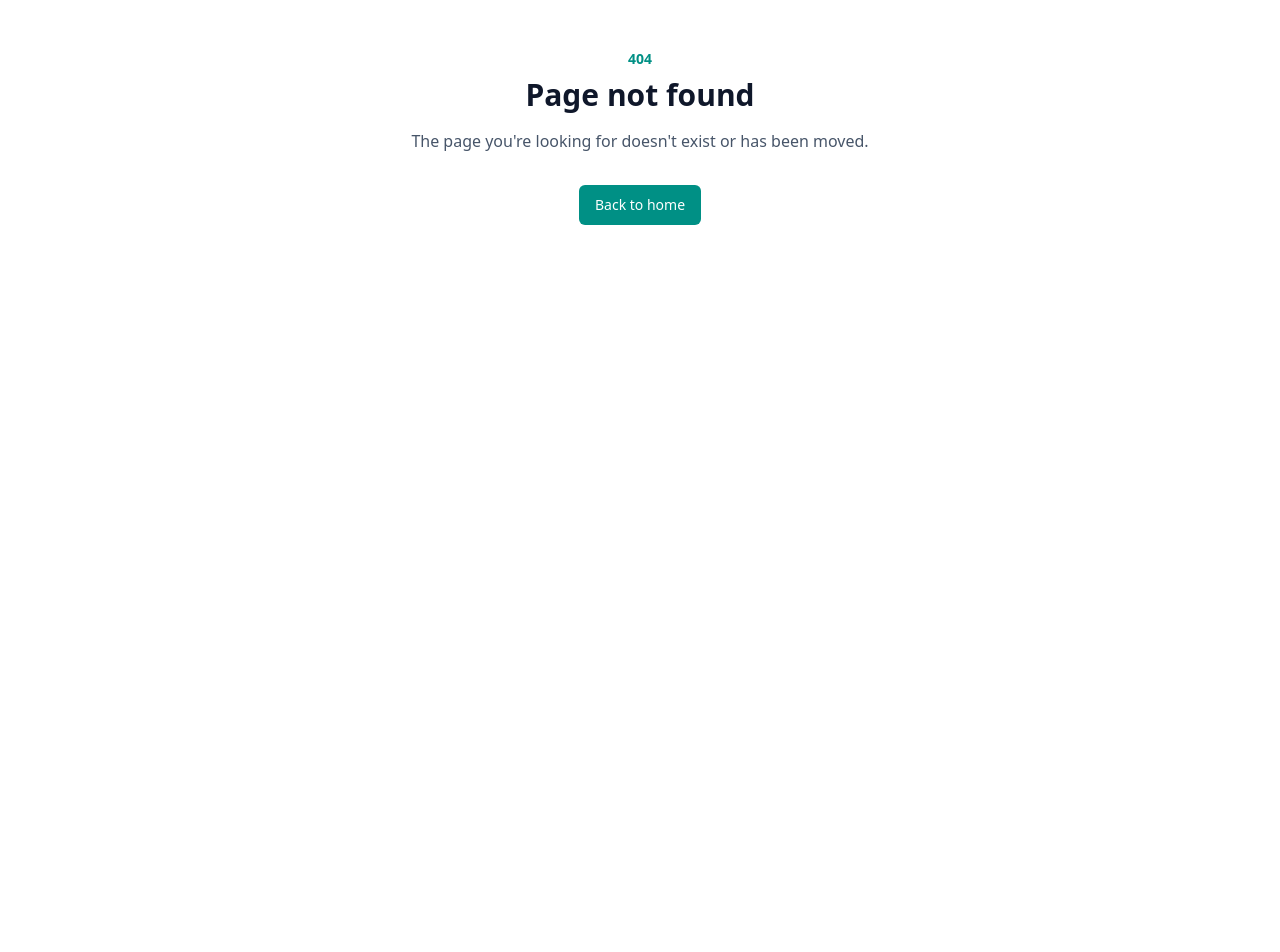
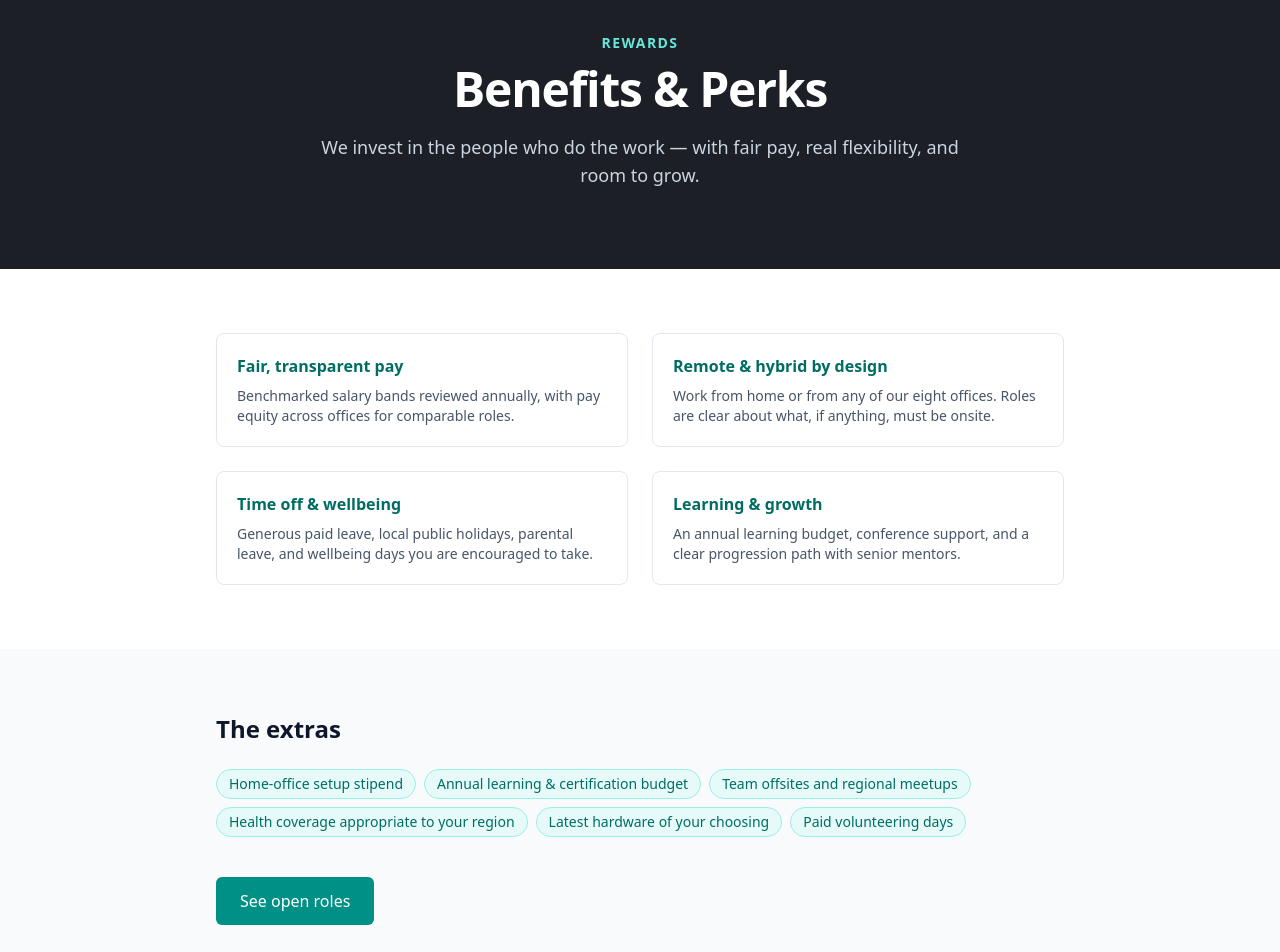
Before and after one commit to onsectivewebsite/career-itsnottechy, a Next.js app: page /benefits in a window 1280 px wide. Before the commit this address had no page. Shown: the part 120-1072 px from the top of the page. Before the commit the page ends 800 px from the top, so only its background shows below. Built offline with nearby package versions, Linux system fonts and the light colour scheme.

Commit message:
feat(public): add Benefits & Perks page

```diff
--- /dev/null
+++ b/src/app/benefits/page.tsx
@@ -0,0 +1,75 @@
+import Link from 'next/link';
+import type { Metadata } from 'next';
+import { PublicNav } from '@/components/PublicNav';
+import { PublicFooter } from '@/components/PublicFooter';
+import { Button } from '@/components/ui/Button';
+
+export const metadata: Metadata = {
+  title: "Benefits & Perks · It's Not Techy Careers",
+  description: "Compensation, flexible working, time off, and growth at It's Not Techy.",
+};
+
+const PILLARS: { title: string; body: string }[] = [
+  { title: 'Fair, transparent pay', body: 'Benchmarked salary bands reviewed annually, with pay equity across offices for comparable roles.' },
+  { title: 'Remote & hybrid by design', body: 'Work from home or from any of our eight offices. Roles are clear about what, if anything, must be onsite.' },
+  { title: 'Time off & wellbeing', body: 'Generous paid leave, local public holidays, parental leave, and wellbeing days you are encouraged to take.' },
+  { title: 'Learning & growth', body: 'An annual learning budget, conference support, and a clear progression path with senior mentors.' },
+];
+
+const PERKS: string[] = [
+  'Home-office setup stipend',
+  'Annual learning & certification budget',
+  'Team offsites and regional meetups',
+  'Health coverage appropriate to your region',
+  'Latest hardware of your choosing',
+  'Paid volunteering days',
+];
+
+export default function BenefitsPage() {
+  return (
+    <>
+      <PublicNav />
+      <main>
+        <section className="bg-ink-600">
+          <div className="mx-auto max-w-4xl px-6 py-20 text-center">
+            <p className="text-sm font-semibold uppercase tracking-widest text-brand-300">Rewards</p>
+            <h1 className="mt-3 text-4xl font-bold tracking-tight text-white sm:text-5xl">Benefits &amp; Perks</h1>
+            <p className="mx-auto mt-5 max-w-2xl text-lg text-slate-300">
+              We invest in the people who do the work — with fair pay, real flexibility, and room to grow.
+            </p>
+          </div>
+        </section>
+
+        <section className="bg-white">
+          <div className="mx-auto max-w-4xl px-6 py-16">
+            <div className="grid gap-6 sm:grid-cols-2">
+              {PILLARS.map((p) => (
+                <div key={p.title} className="rounded-lg border border-slate-200 p-5">
+                  <h3 className="font-semibold text-brand-700">{p.title}</h3>
+                  <p className="mt-2 text-sm text-slate-600">{p.body}</p>
+                </div>
+              ))}
+            </div>
+          </div>
+        </section>
+
+        <section className="bg-slate-50">
+          <div className="mx-auto max-w-4xl px-6 py-16">
+            <h2 className="text-2xl font-bold text-slate-900">The extras</h2>
+            <div className="mt-6 flex flex-wrap gap-2">
+              {PERKS.map((perk) => (
+                <span key={perk} className="rounded-full border border-brand-200 bg-brand-50 px-3 py-1 text-sm font-medium text-brand-700">
+                  {perk}
+                </span>
+              ))}
+            </div>
+            <div className="mt-10">
+              <Link href="/jobs"><Button size="lg">See open roles</Button></Link>
+            </div>
+          </div>
+        </section>
+      </main>
+      <PublicFooter />
+    </>
+  );
+}
```
